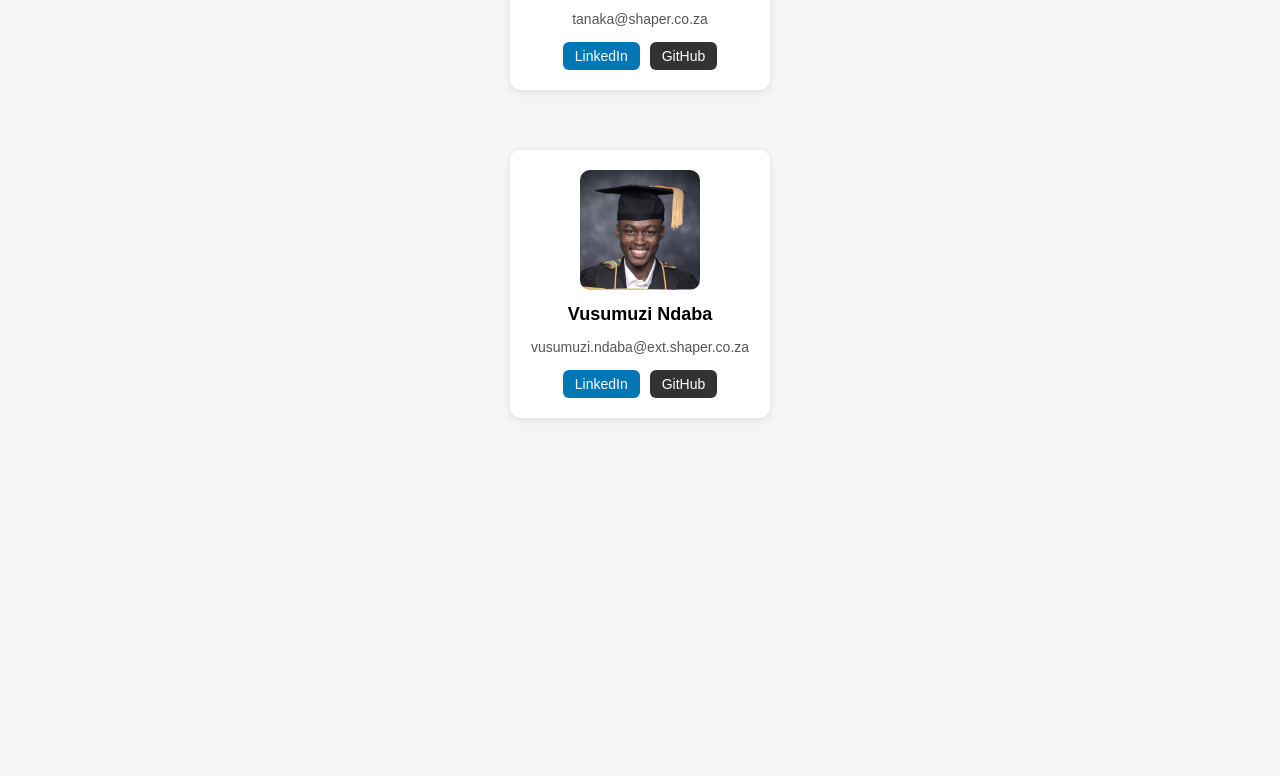
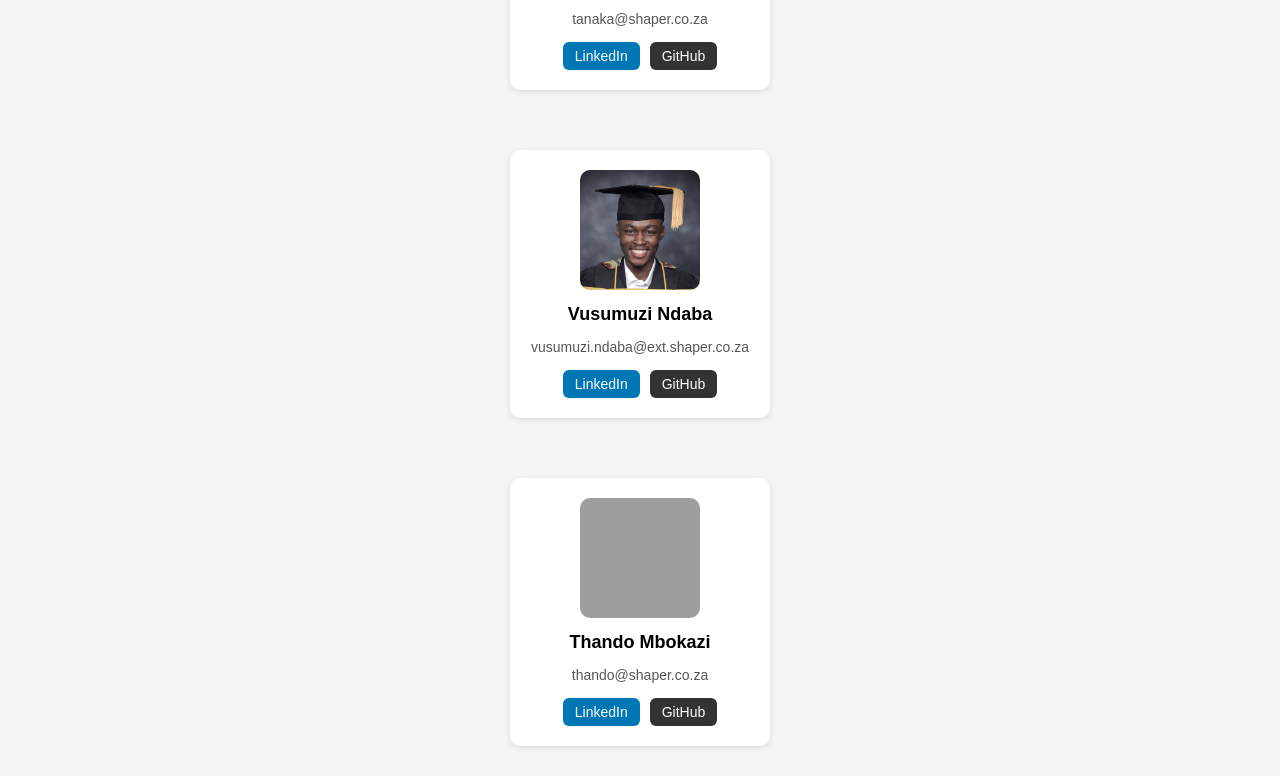
Before and after one commit to Tundoor/Team-A, a plain HTML site: page index.html in a window 1280 px wide. Shown: the part 212-988 px from the top of the page. Before the commit the page ends 800 px from the top, so only its background shows below. Drawn offline with Linux system fonts and the light colour scheme; grey boxes are pictures that could not be loaded.

Commit message:
Thandolwethu Mbokazi bio

```diff
--- a/index.html
+++ b/index.html
@@ -34,5 +34,17 @@
       </div>
     </div>
   </div>
+
+  <div class="team">
+  <div class="card">
+      <img src="./images/thando.jpg" alt="Profile photo">
+      <h2>Thando Mbokazi</h2>
+      <p>thando@shaper.co.za</p>
+      <div class="buttons">
+        <a href="https://www.linkedin.com/in/thandolwethu-mbokazi-9bb309287/" class="btn linkedin" target="_blank">LinkedIn</a>
+        <a href="https://github.com/Tundoor" class="btn github" target="_blank">GitHub</a>
+      </div>
+    </div>
+    </div>
 </body>
 </html>
```
Also changed, not shown: 1 other file.
